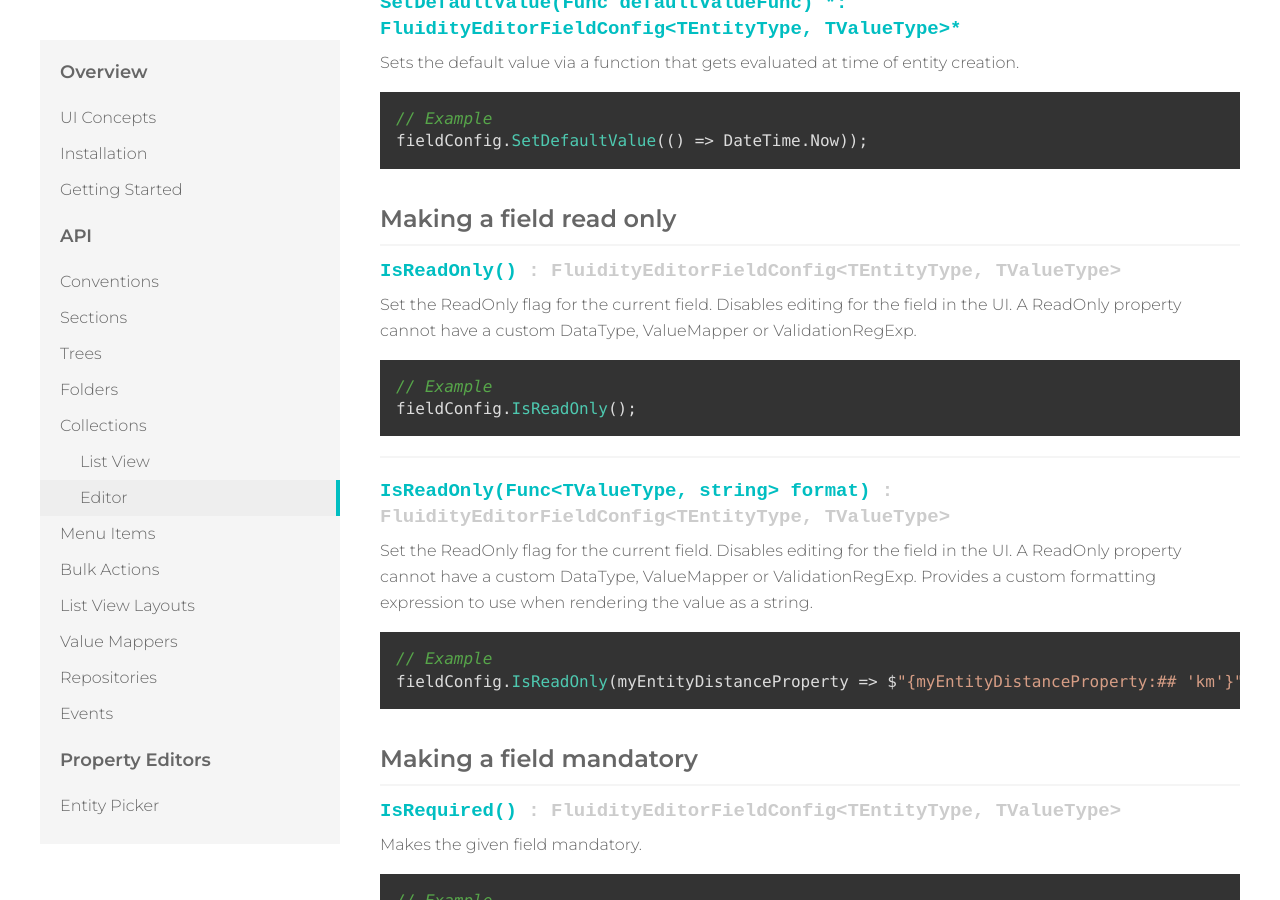
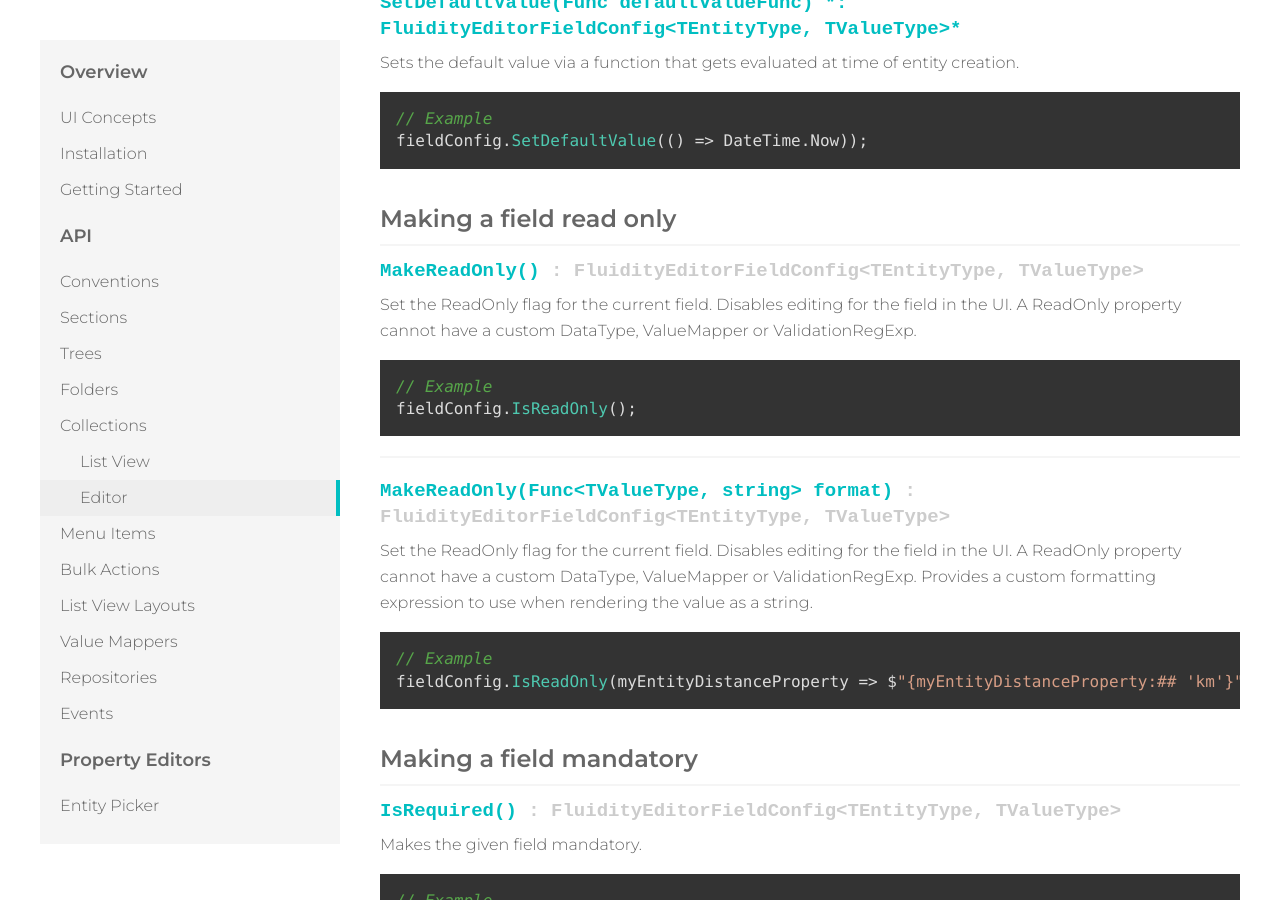
Before and after one commit to mattbrailsford/umbraco-fluidity, a Jekyll site: the page built from docs/_pages/02-api-04-collections-01-editor.md, in a window 1280 px wide and 900 px high, scrolled down 2289 px. Built offline with Jekyll 4.4.1, drawn with Linux system fonts in a browser that asks for light colours.

Commit message:
Changed IsReadOnly to MakeReadOnly

```diff
--- a/docs/_pages/02-api-04-collections-01-editor.md
+++ b/docs/_pages/02-api-04-collections-01-editor.md
@@ -109,7 +109,7 @@ fieldConfig.SetDefaultValue(() => DateTime.Now));
 ### Making a field read only
 {: .mt}
 
-#### IsReadOnly() *: FluidityEditorFieldConfig&lt;TEntityType, TValueType&gt;*
+#### MakeReadOnly() *: FluidityEditorFieldConfig&lt;TEntityType, TValueType&gt;*
 {: .signature}
 
 Set the ReadOnly flag for the current field. Disables editing for the field in the UI. A ReadOnly property cannot have a custom DataType, ValueMapper or ValidationRegExp.
@@ -121,7 +121,7 @@ fieldConfig.IsReadOnly();
 
 ---
 
-#### IsReadOnly(Func&lt;TValueType, string&gt; format) *: FluidityEditorFieldConfig&lt;TEntityType, TValueType&gt;*
+#### MakeReadOnly(Func&lt;TValueType, string&gt; format) *: FluidityEditorFieldConfig&lt;TEntityType, TValueType&gt;*
 {: .signature}
 
 Set the ReadOnly flag for the current field. Disables editing for the field in the UI. A ReadOnly property cannot have a custom DataType, ValueMapper or ValidationRegExp. Provides a custom formatting expression to use when rendering the value as a string.
```
